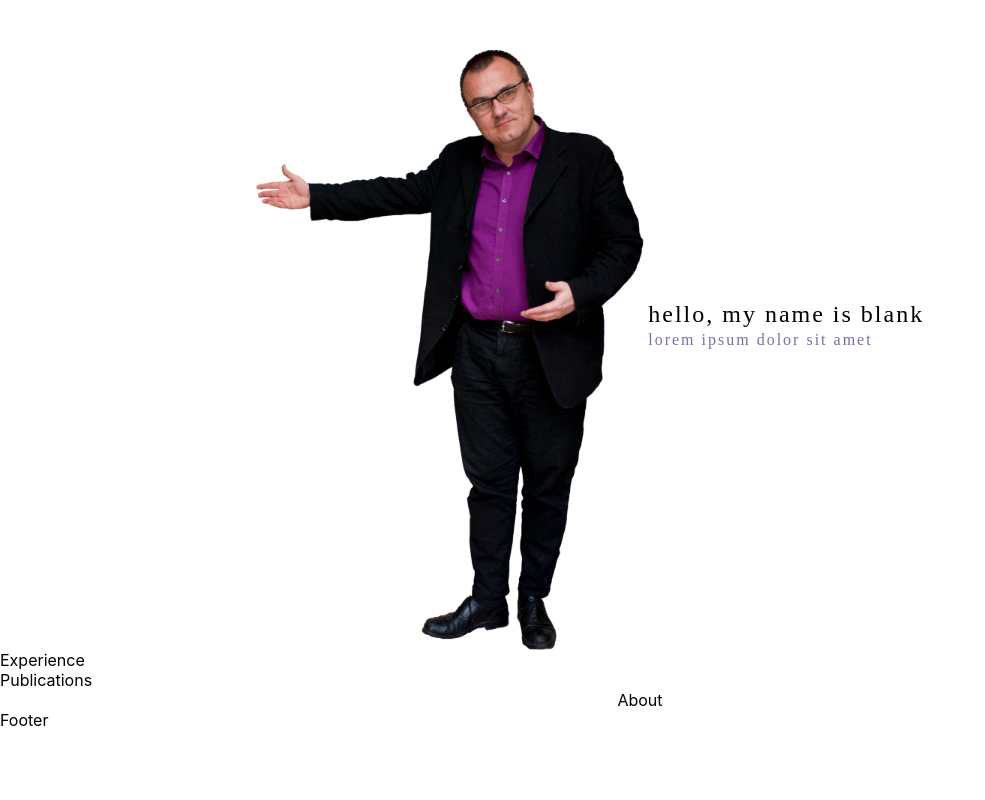
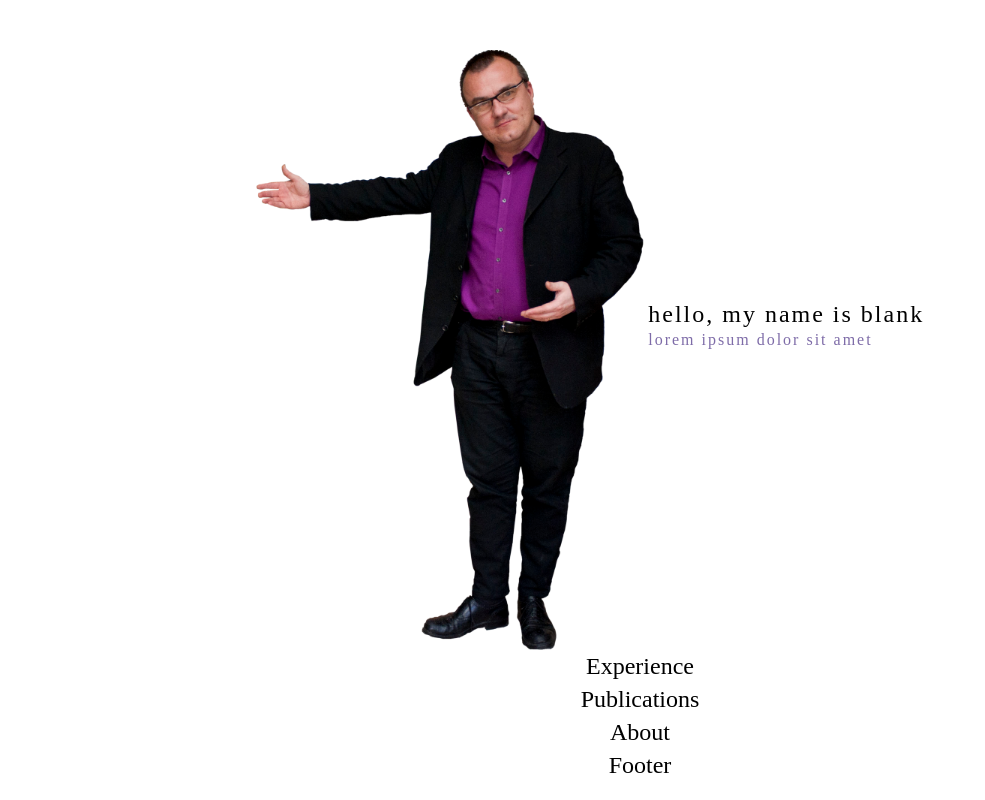
Before and after one commit to matthewfritsch/Writers_Site-React, a React (Create React App) app: page / in a window 1280 px wide. Shown: the whole page, without its empty margins (0-985 px from the left). Built offline with nearby package versions, Linux system fonts and the light colour scheme.

Commit message:
Changed some boilerplate for site formatting

```diff
--- a/src/App.js
+++ b/src/App.js
@@ -7,6 +7,10 @@ import Header from "./components/Header";
 import Publications from "./components/Publications";
 
 function App() {
+
+  // AOS init
+  // useEffect()
+
   return (
     <div className="App">
       <Header />
--- a/src/components/About.js
+++ b/src/components/About.js
@@ -2,7 +2,9 @@ import './styling.css'
 
 const About = () => {
   return (
-    <div className='containers'>About</div>
+    <div className='containers'>
+      <h4>About</h4>
+    </div>
   )
 }
 
--- a/src/components/Experience.js
+++ b/src/components/Experience.js
@@ -3,7 +3,9 @@ import './styling.css'
 
 const Experience = () => {
   return (
-    <div>Experience</div>
+    <div className='containers'>
+      <h4>Experience</h4>
+    </div>
   )
 }
 
--- a/src/components/Footer.js
+++ b/src/components/Footer.js
@@ -3,7 +3,9 @@ import './styling.css'
 
 const Footer = () => {
   return (
-    <div>Footer</div>
+    <div className='containers'>
+    <h4>Footer</h4>
+  </div>
   )
 }
 
--- a/src/components/Publications.js
+++ b/src/components/Publications.js
@@ -3,7 +3,9 @@ import './styling.css'
 
 const Publications = () => {
   return (
-    <div>Publications</div>
+    <div className='containers'>
+    <h4>Publications</h4>
+  </div>
   )
 }
 
--- a/src/components/styling.css
+++ b/src/components/styling.css
@@ -1,5 +1,4 @@
 .containers {
-    border-top: 100px;
     display: flex;
     align-items: center;
     justify-content: center;
```
